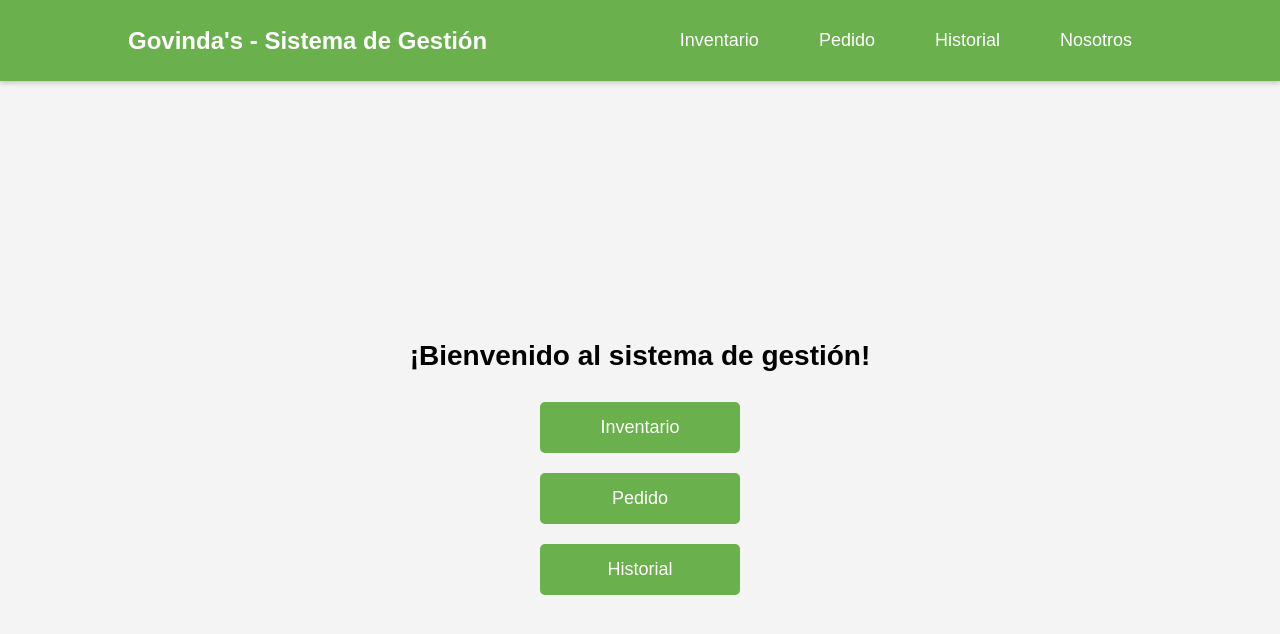
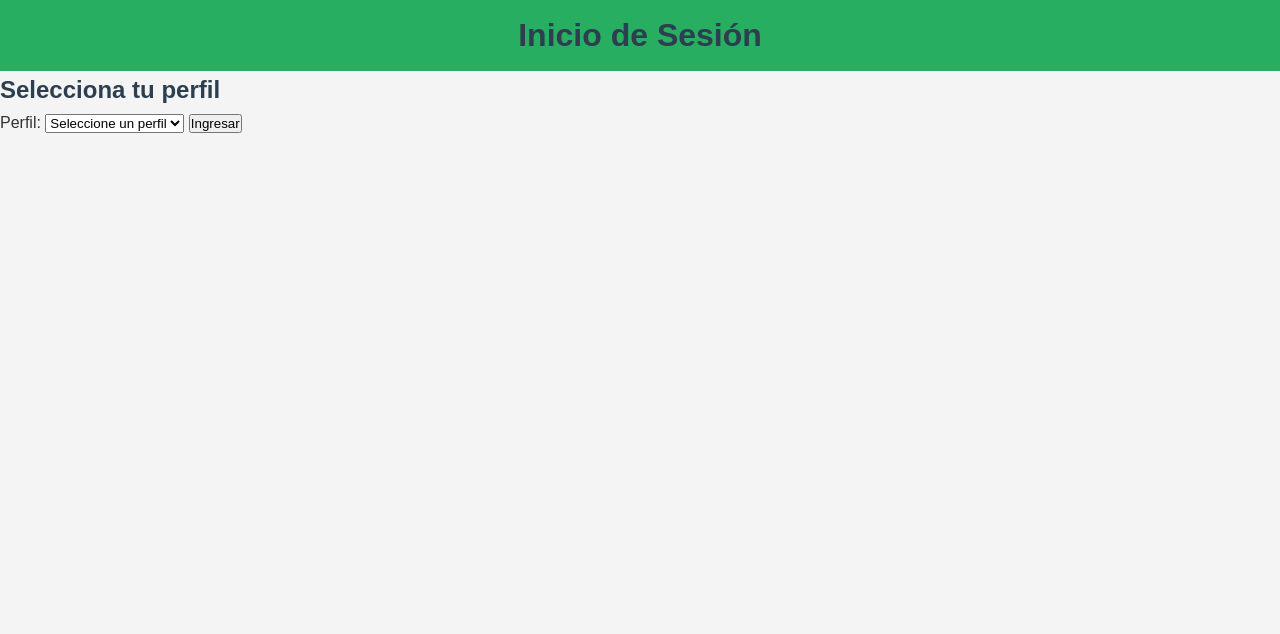
Before and after one commit to damibcornejo/pruebaGV, a plain HTML site: page index.html in a window 1280 px wide. Drawn offline with Linux system fonts and the light colour scheme.

Commit message:
Update index.html

```diff
--- a/index.html
+++ b/index.html
@@ -3,88 +3,78 @@
 <head>
   <meta charset="UTF-8">
   <meta name="viewport" content="width=device-width, initial-scale=1.0">
-  <title>Govinda's - Menú Principal</title>
-  <style>
-    /* Estilos generales */
-    body {
-      font-family: Arial, sans-serif;
-      margin: 0;
-      background-color: #f4f4f4;
-    }
-    header {
-      background-color: #6ab04c;
-      color: white;
-      padding: 20px 10%;
-      display: flex;
-      justify-content: space-between;
-      align-items: center;
-      box-shadow: 0 2px 5px rgba(0, 0, 0, 0.2);
-    }
-    header h1 {
-      margin: 0;
-      font-size: 24px;
-    }
-    nav {
-      display: flex;
-      gap: 20px;
-    }
-    nav a {
-      color: white;
-      text-decoration: none;
-      font-size: 18px;
-      padding: 10px 20px;
-      border-radius: 5px;
-      transition: background-color 0.3s ease;
-    }
-    nav a:hover {
-      background-color: #58a043;
-    }
-
-    /* Contenido centrado */
-    .menu-container {
-      display: flex;
-      flex-direction: column;
-      align-items: center;
-      justify-content: center;
-      height: calc(100vh - 80px); /* Resta la altura del encabezado */
-      padding: 20px;
-    }
-    .menu-container h2 {
-      margin-bottom: 20px;
-      font-size: 28px;
-    }
-    .menu-container button {
-      background-color: #6ab04c;
-      color: white;
-      border: none;
-      padding: 15px 30px;
-      cursor: pointer;
-      border-radius: 5px;
-      font-size: 18px;
-      margin: 10px 0;
-      width: 200px;
-      transition: background-color 0.3s ease;
-    }
-    .menu-container button:hover {
-      background-color: #58a043;
-    }
-  </style>
+  <title>Inicio de Sesión</title>
+  <link rel="stylesheet" href="styles.css">
 </head>
 <body>
   <header>
-    <h1>Govinda's - Sistema de Gestión</h1>
-    <nav>
-      <a href="inventory.html">Inventario</a>
-      <a href="orders.html">Pedido</a>
-      <a href="history.html">Historial</a>
-      <a href="#">Nosotros</a>
-    </nav>
+    <h1>Inicio de Sesión</h1>
   </header>
-  <div class="menu-container">
-    <h2>¡Bienvenido al sistema de gestión!</h2>
-    <button onclick="window.location.href='inventory.html'">Inventario</button>
-    <button onclick="window.location.href='orders.html'">Pedido</button>
-    <button onclick="window.location.href='history.html'">Historial</button>
-  </div>
+  <main>
+    <section>
+      <h2>Selecciona tu perfil</h2>
+      <form id="login-form">
+        <label for="user-type">Perfil:</label>
+        <select id="user-type" required>
+          <option value="">Seleccione un perfil</option>
+          <option value="admin">Administrador</option>
+          <option value="seller">Vendedor</option>
+        </select>
+        <div id="password-field" style="display: none;">
+          <label id="password-label" for="admin-password">Contraseña:</label>
+          <input type="password" id="admin-password" placeholder="Ingrese su contraseña">
+        </div>
+        <button type="submit">Ingresar</button>
+      </form>
+    </section>
+  </main>
+
+  <script>
+    const loginForm = document.getElementById('login-form');
+    const userTypeSelect = document.getElementById('user-type');
+    const passwordField = document.getElementById('password-field');
+    const passwordInput = document.getElementById('admin-password');
+    const passwordLabel = document.getElementById('password-label');
+
+    let adminPassword = localStorage.getItem('adminPassword');
+
+    // Mostrar u ocultar el campo de contraseña según el tipo de usuario seleccionado
+    userTypeSelect.addEventListener('change', function() {
+      if (userTypeSelect.value === 'admin') {
+        passwordField.style.display = 'block';
+        passwordLabel.textContent = adminPassword
+          ? 'Contraseña:'
+          : 'Cree una contraseña:';
+      } else {
+        passwordField.style.display = 'none';
+      }
+    });
+
+    // Manejo del formulario de inicio de sesión
+    loginForm.addEventListener('submit', function(event) {
+      event.preventDefault();
+      const userType = userTypeSelect.value;
+
+      if (userType === 'admin') {
+        const enteredPassword = passwordInput.value;
+        if (!adminPassword) {
+          localStorage.setItem('adminPassword', enteredPassword);
+          alert('Contraseña creada exitosamente.');
+          localStorage.setItem('userType', 'admin'); // Guardar sesión activa
+          window.location.href = 'menu.html';
+        } else if (enteredPassword === adminPassword) {
+          localStorage.setItem('userType', 'admin'); // Guardar sesión activa
+          window.location.href = 'menu.html';
+        } else {
+          alert('Contraseña incorrecta.');
+        }
+      } else if (userType === 'seller') {
+        localStorage.setItem('userType', 'seller'); // Guardar sesión activa
+        window.location.href = 'menu.html';
+      } else {
+        alert('Seleccione un perfil para continuar.');
+      }
+    });
+  </script>
 </body>
 </html>
```
